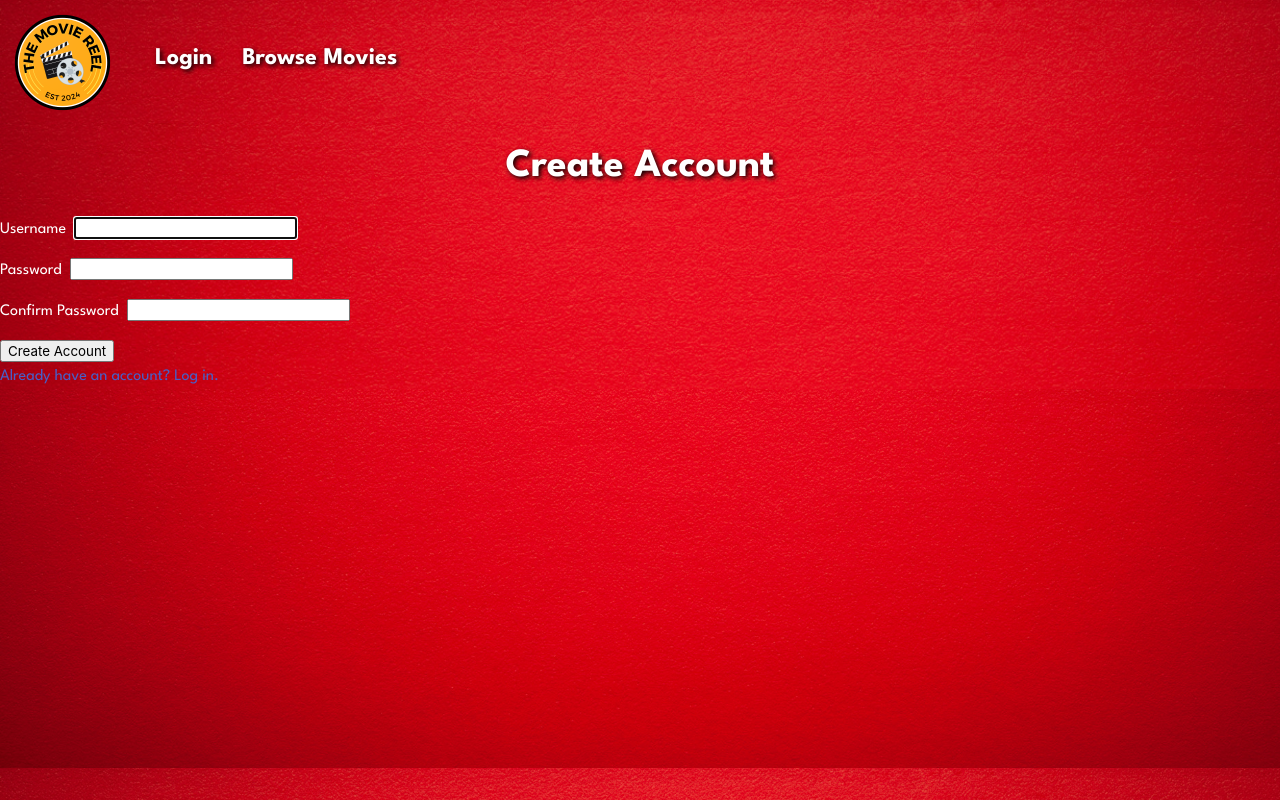
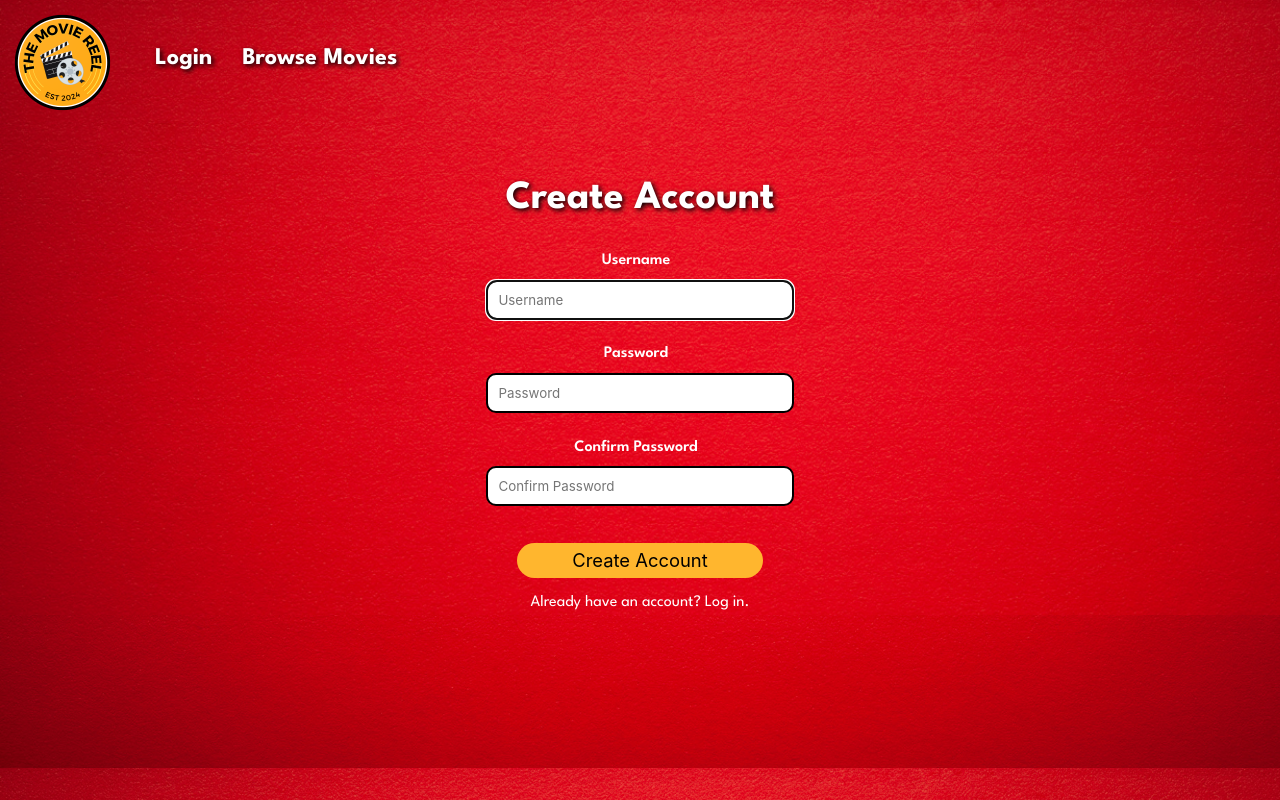
Before and after one commit to mtwesley/movie-reel-web, a Vue app: page /register in a window 1280 px wide. Built offline with nearby package versions, Linux system fonts and the light colour scheme.

Commit message:
updating the user login forms

```diff
--- a/src/router/index.js
+++ b/src/router/index.js
@@ -112,6 +112,10 @@ const routes = [
       requiresAuth: false,
     },
   },
+  {
+    path: "/:pathMatch(.*)*",
+    redirect: "/"
+  },
 ];
 
 // Create the router
--- a/src/views/LoginView.vue
+++ b/src/views/LoginView.vue
@@ -10,11 +10,11 @@
       </div>
       <div class="form-input-group">
         <label for="username">Username</label>
-        <input type="text" id="username" v-model="user.username" required autofocus />
+        <input type="text" id="username" v-model="user.username" placeholder="Username" required autofocus />
       </div>
       <div class="form-input-group">
         <label for="password">Password</label>
-        <input type="password" id="password" v-model="user.password" required />
+        <input type="password" id="password" v-model="user.password" placeholder="Password" required />
       </div>
       <button type="submit">Sign in</button>
       <p>
@@ -66,9 +66,46 @@ export default {
 
 <style scoped>
 
+#need-account {
+  font-size: 0.95em !important;
+}
+
 #login {
-  margin-top: 50px;
-  margin-left: 75px
+  width: 40%;
+  min-width: 450px;
+  margin: 2em auto;
+  text-align: center;
+  /* margin-top: 50px;
+  margin-left: 75px */
+}
+
+#login a {
+  color: white !important;
+}
+
+#login label {
+  display: block;
+  font-size: 0.65em;
+  font-weight: 600;
+}
+
+#login input[type=text],
+#login input[type=password] {
+    margin: 0.5em;
+    width: 60%;
+    padding: 0.75em;
+    border: 2px solid #000;
+    border-radius: 0.75em;
+}
+
+#login button {
+    margin: 0.75em 0;
+    padding: 0.35em 3em;
+    background-color: #ffb62e;
+    border: none;
+    border-radius: 1.5em;
+    font-size: 1.15em;
+    cursor: pointer;
 }
 
 #need-account {
@@ -85,4 +122,5 @@ label {
 #sign-in {
   font-size: 2rem;
 }
+
 </style>
--- a/src/views/ProfileView.vue
+++ b/src/views/ProfileView.vue
@@ -3,15 +3,15 @@
     <form id="profile-form">
         <div id="profile-firstname">
             <label for="input-firstname">First Name</label>
-            <input id="input-firstname" type="text" name="input-firstname" v-model="user.first_name" />
+            <input id="input-firstname" type="text" name="input-firstname" placeholder="First Name" v-model="user.first_name" />
         </div>
         <div id="profile-lastname">
             <label for="input-lastname">Last Name</label>
-            <input id="input-lastname" type="text" name="input-lastname" v-model="user.last_name" />
+            <input id="input-lastname" type="text" name="input-lastname" placeholder="Last Name" v-model="user.last_name" />
         </div>
         <div id="profile-bio">
             <label for="input-bio">Bio</label>
-            <textarea id="input-bio" name="input-bio" v-model="user.bio"></textarea>
+            <textarea id="input-bio" name="input-bio" v-model="user.bio" placeholder="Bio" ></textarea>
         </div>
         <div id="profile-genres">
             <label for="input-genres">Favorite Genres</label>
--- a/src/views/RegisterView.vue
+++ b/src/views/RegisterView.vue
@@ -7,15 +7,15 @@
       </div>
       <div class="form-input-group">
         <label for="username">Username</label>
-        <input type="text" id="username" v-model="user.username" required autofocus />
+        <input type="text" id="username" v-model="user.username" placeholder="Username" required autofocus />
       </div>
       <div class="form-input-group">
         <label for="password">Password</label>
-        <input type="password" id="password" v-model="user.password" required />
+        <input type="password" id="password" v-model="user.password" placeholder="Password" required />
       </div>
       <div class="form-input-group">
         <label for="confirmPassword">Confirm Password</label>
-        <input type="password" id="confirmPassword" v-model="user.confirmPassword" required />
+        <input type="password" id="confirmPassword" v-model="user.confirmPassword" placeholder="Confirm Password" required />
       </div>
       <button type="submit">Create Account</button>
       <p><router-link v-bind:to="{ name: 'login' }">Already have an account? Log in.</router-link></p>
@@ -79,4 +79,39 @@ export default {
 label {
   margin-right: 0.5rem;
 }
+#register {
+  width: 40%;
+  min-width: 450px;
+  margin: 2em auto;
+  text-align: center;
+}
+
+#register a {
+  color: white !important;
+}
+
+#register label {
+  display: block;
+  font-weight: 600;
+}
+
+#register input[type=text],
+#register input[type=password] {
+    margin: 0.5em;
+    width: 60%;
+    padding: 0.75em;
+    border: 2px solid #000;
+    border-radius: 0.75em;
+}
+
+#register button {
+    margin: 0.75em 0;
+    padding: 0.35em 3em;
+    background-color: #ffb62e;
+    border: none;
+    border-radius: 1.5em;
+    font-size: 1.15em;
+    cursor: pointer;
+}
+
 </style>
```
